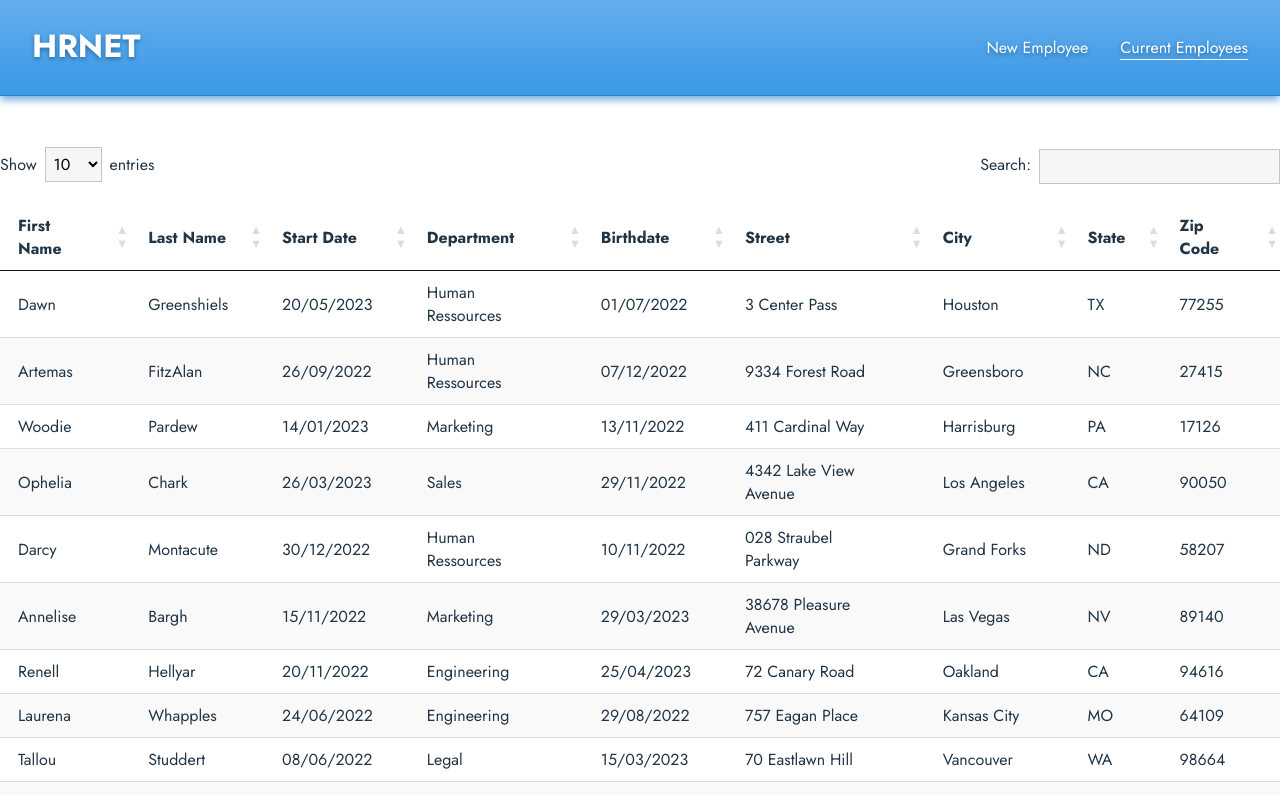
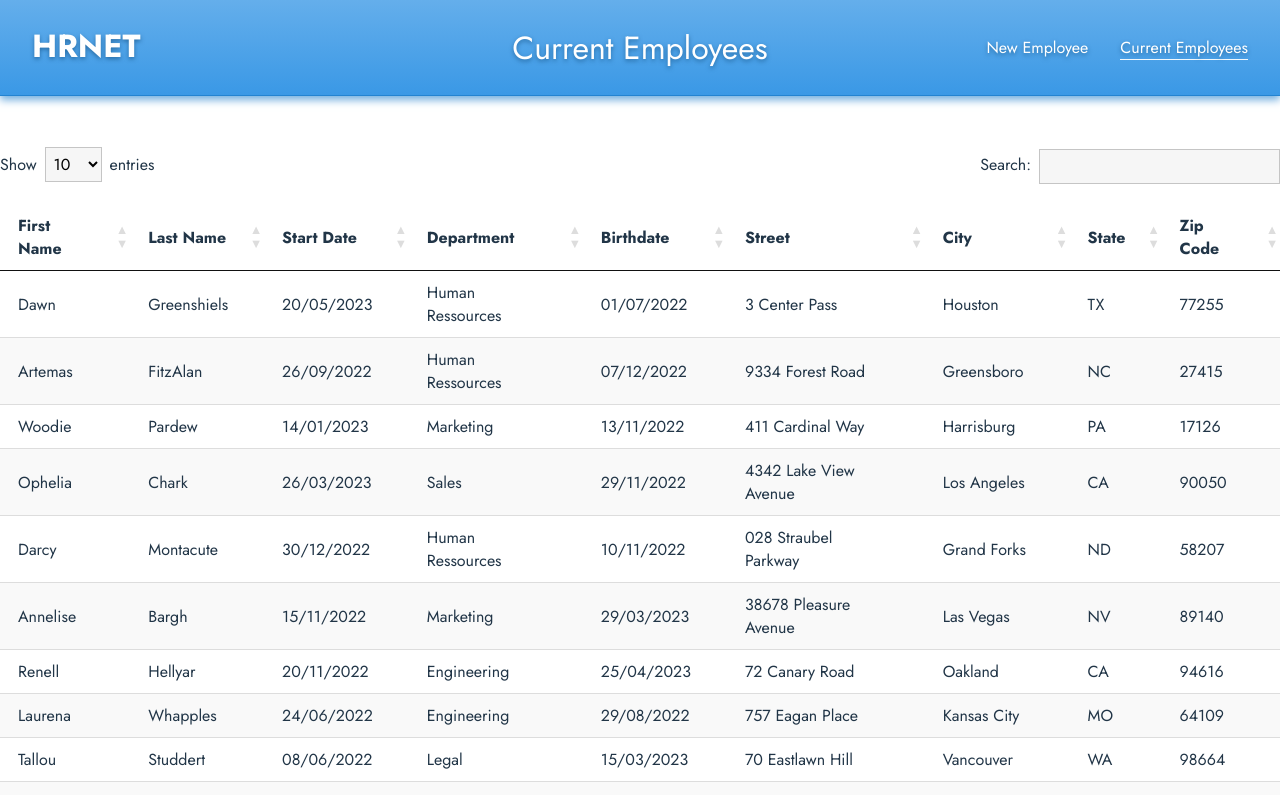
Before and after one commit to ask0ldd/P14-JQuery2ReactPluginsConversion, a React (Vite) app: page /P14-JQuery2ReactPluginsConversion/employee-list in a window 1280 px wide. Shown: the top 795 px of the page. Built offline with nearby package versions, Linux system fonts and the light colour scheme.

Commit message:
pages titles

```diff
--- a/src/components/Header.tsx
+++ b/src/components/Header.tsx
@@ -1,13 +1,13 @@
 import {NavLink } from 'react-router-dom'
 import '../style/Header.css'
 
-function Header(){
+function Header({pageTitle} : {pageTitle : string}){
     return (
         <header>
             <div className='headerContainer'>
                 <div className="hrnet" style={{transform:'translateY(-2px)', fontWeight:'700', }}>HRNET</div>
+                <div className='pageTitle'>{pageTitle}</div>
                 <nav>
-                    {/* !!! needs to deal with active links*/}
                     <NavLink to={`/`} className={({isActive}) => isActive ? 'activeLink' : ''} style={{width:'fit-content', justifySelf:'center', alignSelf:'center', display:'flex'}}>New Employee</NavLink>
                     <NavLink to={`/employee-list`} className={({isActive}) => isActive ? 'activeLink' : ''}>Current Employees</NavLink>
                 </nav>
--- a/src/pages/CurrentEmployees.tsx
+++ b/src/pages/CurrentEmployees.tsx
@@ -30,7 +30,7 @@ function CurrentEmployees() {
 
   return (
     <>
-      <Header/>
+      <Header pageTitle='Current Employees'/>
       <main className='mainCE'>
         <DatasTable tableModel={tableModel} tableDatas={employeesList}/>
       </main>
--- a/src/pages/NewEmployeeForm.tsx
+++ b/src/pages/NewEmployeeForm.tsx
@@ -27,7 +27,7 @@ function App() {
 
   return (
     <>
-      <Header/>
+      <Header pageTitle='Create Employee'/>
       <main style={{paddingTop:'1rem'}}>
 
         <CustomForm modalManager={modalManager}/>
--- a/src/style/Header.css
+++ b/src/style/Header.css
@@ -14,11 +14,21 @@ header {
 }
 
 .headerContainer {
+  position: relative;
   display: flex;
   align-items: center;
   justify-content: space-between;
   max-width: 1440px;
   width: 100%;
+}
+
+.headerContainer .pageTitle {
+  position: absolute;
+  display: block;
+  text-shadow: 0px 2px 4px rgba(17, 75, 122, 0.603);
+  left: 50%;
+  top: 50%;
+  transform: translate(-50%, -50%);
 }
 
 .hrnet {
```
